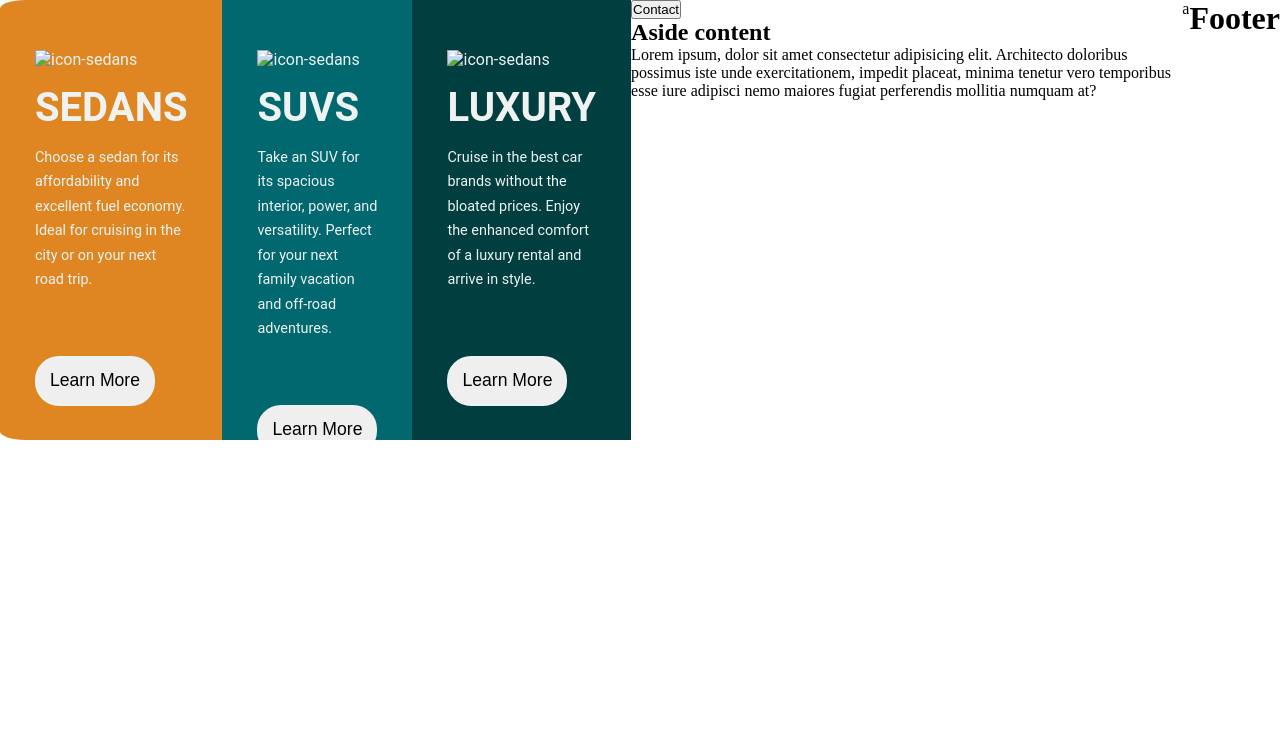
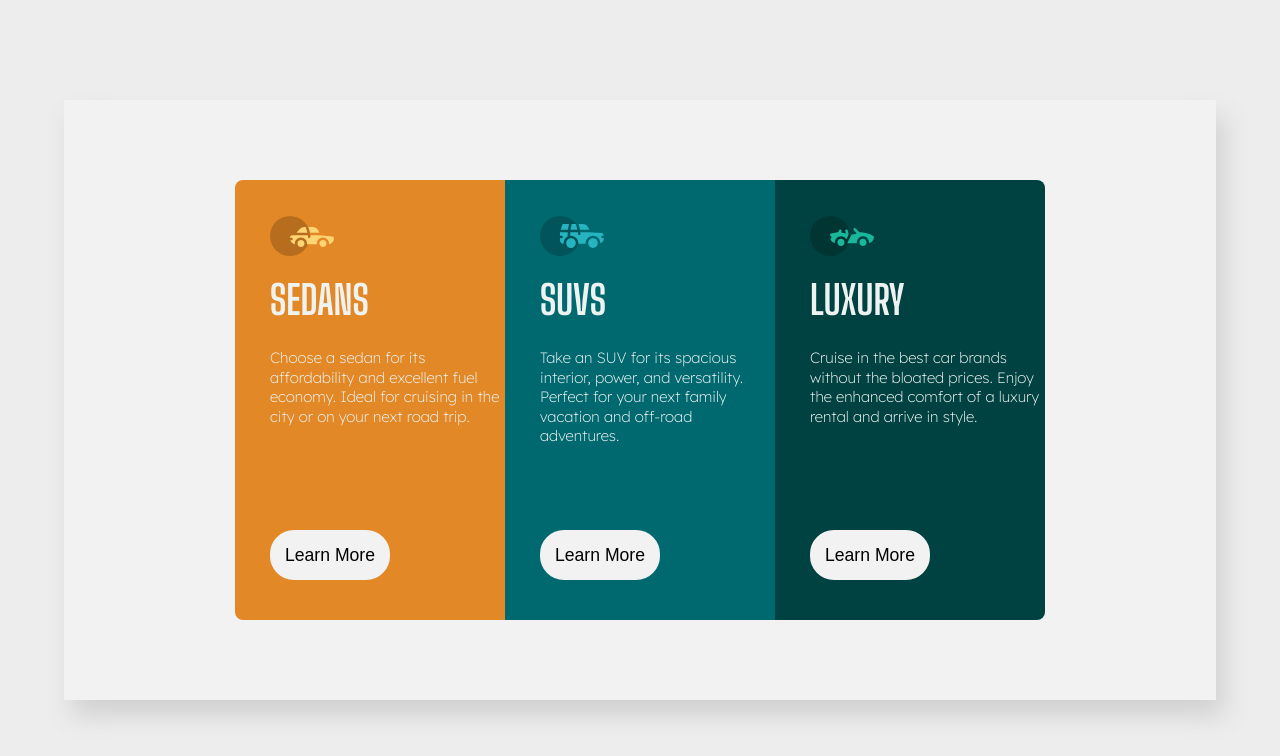
Before and after one commit to RomanSavitskij/css-training-course, a plain HTML site: page main.html in a window 1280 px wide. Drawn offline with Linux system fonts and the light colour scheme.

Commit message:
add images for background and some changes

```diff
--- a/main.html
+++ b/main.html
@@ -4,90 +4,63 @@
     <meta charset="UTF-8" />
     <meta name="viewport" content="width=device-width, initial-scale=1.0" />
     <link rel="stylesheet" href="styles.css" />
+    <link
+      href="https://fonts.googleapis.com/css2?family=Big+Shoulders+Display:wght@700&family=Lexend+Deca:wght@200&display=swap"
+      rel="stylesheet"
+    />
     <title>3-column preview card component</title>
   </head>
   <body>
+    <main>
       <div class="container">
         <div class="car-types">
           <div class="car-types__sedans card">
-          <ul>
-            <li>
-              <img src="icon-sedans.svg" alt="icon-sedans" />
-            </li>
-            <li>
+            <img
+              src="images/icon-sedans.svg"
+              alt="icon-sedans"
+              class="card__icon"
+            />
             <h2 class="card__name">Sedans</h2>
-            </li>
-            <li>
             <p class="card__description">
               Choose a sedan for its affordability and excellent fuel economy.
               Ideal for cruising in the city or on your next road trip.
             </p>
-            </li>
-            <li>
             <button type="button" class="card__button">
               <p id="sedans__button">Learn More</p>
             </button>
-            </li>
-          </ul>
           </div>
           <div class="car-types__suvs card">
-          <ul>
-            <li>
-              <img src="icon-suvs.svg" alt="icon-sedans" />
-            </li>
-            <li>
+            <img
+              src="images/icon-suvs.svg"
+              alt="icon-sedans"
+              class="card__icon"
+            />
             <h2 class="card__name">SUVS</h2>
-            </li>
-            <li>
             <p class="card__description">
               Take an SUV for its spacious interior, power, and versatility.
               Perfect for your next family vacation and off-road adventures.
             </p>
-            </li>
-            <li>
             <button type="button" class="card__button">
               <p id="suvs__button">Learn More</p>
             </button>
-            </li>
-          </ul>
           </div>
           <div class="car-types__luxury card">
-          <ul>
-            <li>
-              <img src="icon-luxury.svg" alt="icon-sedans" />
-            </li>
-            <li>
+            <img
+              src="images/icon-luxury.svg"
+              alt="icon-sedans"
+              class="card__icon"
+            />
             <h2 class="card__name">luxury</h2>
-            </li>
-            <li>
             <p class="card__description">
-              Cruise in the best car brands without the bloated prices. Enjoy the enhanced
-              comfort of a luxury rental and arrive in style.
+              Cruise in the best car brands without the bloated prices. Enjoy
+              the enhanced comfort of a luxury rental and arrive in style.
             </p>
-            </li>
-            <li>
             <button type="button" class="card__button">
               <p id="luxury__button">Learn More</p>
             </button>
-            </li>
-          </ul>
           </div>
-        <aside>
-          <button type="button">Contact</button>
-          <div>
-            <h2>Aside content</h2>
-            <p>
-              Lorem ipsum, dolor sit amet consectetur adipisicing elit.
-              Architecto doloribus possimus iste unde exercitationem, impedit
-              placeat, minima tenetur vero temporibus esse iure adipisci nemo
-              maiores fugiat perferendis mollitia numquam at?
-            </p>
         </div>
-        </aside>a
+      </div>
     </main>
-      <footer>
-        <h1>Footer</h1>
-      </footer>
-    </div>
   </body>
 </html>
--- a/styles.css
+++ b/styles.css
@@ -4,57 +4,87 @@
   padding: 0;
 }
 
+main {
+  width: 100vw;
+  height: 100vh;
+  display: flex;
+  justify-content: center;
+  align-items: center;
+  background-color: hsl(0, 0%, 93%);
+}
+
 .container {
-  /* здесь будет белый фон с тенью */
+  background-color: hsl(0, 0%, 95%);
+  overflow: hidden;
+  width: 90vw;
+  height: 75vh;
+  display: flex;
+  justify-content: center;
+  align-items: center;
+  box-shadow: 1vh 2vh 3vh rgb(209, 209, 209);
 }
 
 .car-types {
   display: flex;
   justify-content: center;
-  border-radius: 2%;
   overflow: hidden;
   list-style-type: none;
+  border-radius: 1vh;
 }
 
 .car-types__sedans {
-  background-color: #df8622;
+  background-color: hsl(31, 77%, 52%);
 }
 
 .car-types__suvs {
-  background-color: #01686f;
+  background-color: hsl(184, 100%, 22%);
 }
 
 .car-types__luxury {
-  background-color: #013e3f;
+  background-color: hsl(179, 100%, 13%);
 }
 
 .card {
-  width: 250px;
+  width: 270px;
   height: 440px;
   padding: 35px;
-  font-family: "Roboto", sans-serif;
-  display: flex;
-  flex-direction: column;
-  justify-content: space-between;
+  font-family: 'Lexend Deca', sans-serif;
   color: #eef3f2;
+  position: relative;
+}
+
+.card__icon {
+  width: 4em;
+  position: absolute;
+  top: 4.5vh;
 }
 
 .card__name {
   text-transform: uppercase;
   font-size: 2.5rem;
+  font-family: 'Big Shoulders Display', cursive;
+  position: absolute;
+  top: 12vh;
 }
 
 .card__description {
-  font-size: 0.9em;
-  line-height: 1.7;
+  font-size: 15px;
+  line-height: 1.3;
+  position: absolute;
+  top: 21vh;
+  width: 18vw;
 }
 
 .card__button {
   height: 50px;
   width: 120px;
   margin: 3rem 0px 0px 0px;
+  background-color: hsl(0, 0%, 95%);
   border-radius: 1.5rem;
-  border: 2px #eef3f2 solid;
+  border: 2px hsl(0, 0%, 95%) solid;
+  font-size: 14px;
+  position: absolute;
+  bottom: 5vh;
 }
 
 .card__button:active {
```
Also changed, not shown: images/L-pink.png (added), images/blue-circles.png (added), images/blue-ring.png (added), images/two-slashes.png (added), images/waves-pink.png (added). Lines whose indentation alone changed are shown as unchanged.
